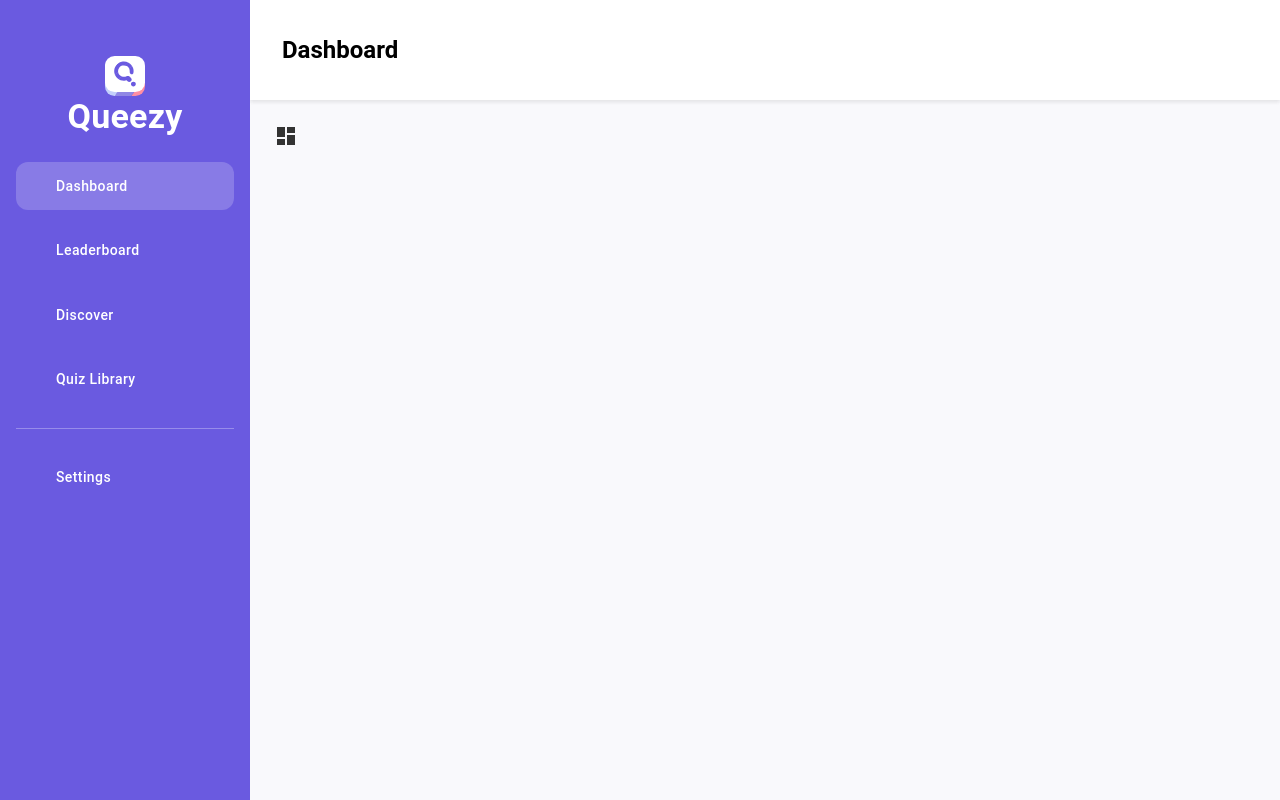
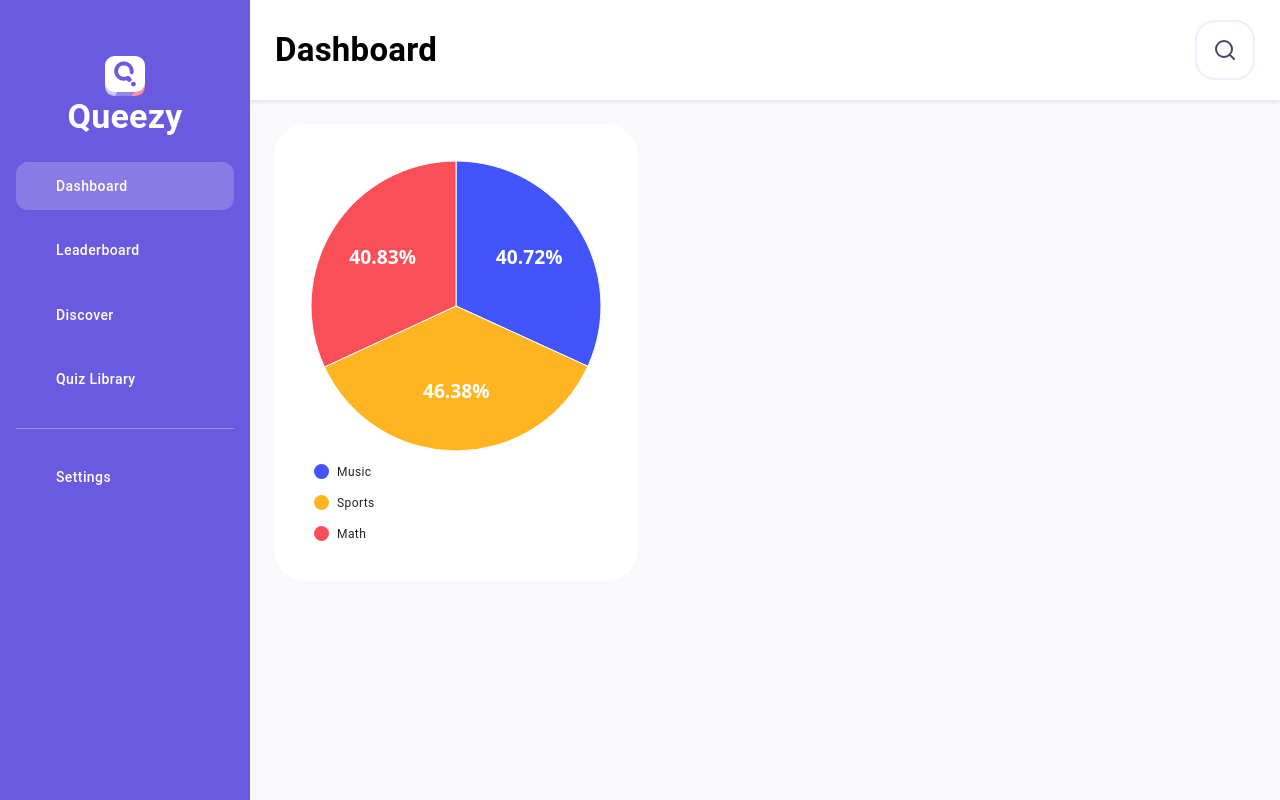
Before and after one commit to shuhrat71/Queezy, a React (Vite) app: page / in a window 1280 px wide. Built offline with nearby package versions, Linux system fonts and the light colour scheme; some icons are missing.

Commit message:
add Dashboard page and enhance Topbar with search functionality

```diff
--- a/src/App.tsx
+++ b/src/App.tsx
@@ -1,11 +1,12 @@
 import { Route, Routes } from "react-router-dom";
 import "./App.css";
 import Sidebar from "./assets/components/Sidebar";
-import { Dashboard, Leaderboard, Settings } from "@mui/icons-material";
+import { Leaderboard, Settings } from "@mui/icons-material";
 import Discover from "./features/pages/Discover/Discover";
 import QuizLibrary from "./features/pages/QuizLibrary/QuizLibrary";
 import { Box } from "@mui/material";
 import Topbar from "./assets/components/Topbar";
+import Dashboard from "./features/pages/Dashboard/Dashboard";
 
 function App() {
   return (
--- a/src/assets/components/Topbar.tsx
+++ b/src/assets/components/Topbar.tsx
@@ -1,6 +1,15 @@
-import { Typography } from "@mui/material";
-import { TopbarWrapper } from "./style/topbar";
+import React from "react";
 import { useLocation } from "react-router-dom";
+
+import {
+  SearchBox,
+  SearchModal,
+  TopbarWrapper,
+  TopLeftBar,
+} from "./style/topbar";
+import { Box, Modal, Typography } from "@mui/material";
+
+import SearchIcon from "../icons/SearchIcon.svg";
 const pathToTitleMap: Record<string, string> = {
   "/": "Dashboard",
   "/discover": "Discover",
@@ -9,14 +18,46 @@ const pathToTitleMap: Record<string, string> = {
   "/settings": "Settings",
 };
 const Topbar = () => {
+  const [open, setOpen] = React.useState(false);
+  const handleOpen = () => setOpen(true);
+  const handleClose = () => setOpen(false);
   const location = useLocation();
   const currentTitle = pathToTitleMap[location.pathname] || "";
 
   return (
     <TopbarWrapper>
-      <Typography variant="h5" fontWeight={700} color="#000000">
-        {currentTitle}
-      </Typography>
+      <Box>
+        <Typography
+          variant="h4"
+          fontSize={"33px"}
+          fontWeight={700}
+          color="#000000"
+        >
+          {currentTitle}
+        </Typography>
+      </Box>
+      <Modal
+        open={open}
+        onClose={handleClose}
+        aria-labelledby="modal-modal-title"
+        aria-describedby="modal-modal-description"
+      >
+        <Box sx={SearchModal}>
+          <Typography id="modal-modal-title" variant="h6" component="h2">
+            Text in a modal
+          </Typography>
+          <Typography id="modal-modal-description" sx={{ mt: 2 }}>
+            Duis mollis, est non commodo luctus, nisi erat porttitor ligula.
+          </Typography>
+        </Box>
+      </Modal>
+      <Box>
+        <TopLeftBar>
+          <SearchBox onClick={handleOpen}>
+            <img src={SearchIcon} alt="" />
+          </SearchBox>
+        </TopLeftBar>
+      </Box>
     </TopbarWrapper>
   );
 };
--- a/src/assets/components/style/topbar.ts
+++ b/src/assets/components/style/topbar.ts
@@ -1,10 +1,18 @@
 import styled from "@emotion/styled";
 import { Box } from "@mui/material";
 
-// export const Topbar = styled("div")`
-//   width: 400px;
-//   padding: 0;
-// `;
+export const SearchModal = {
+  position: "absolute",
+  top: "50%",
+  left: "50%",
+  transform: "translate(-50%, -50%)",
+  width: 400,
+  bgcolor: "background.paper",
+  border: "2px solid #000",
+  boxShadow: 24,
+  p: 4,
+};
+
 export const TopbarWrapper = styled(Box)({
   width: "100%",
   height: "100px",
@@ -12,7 +20,24 @@ export const TopbarWrapper = styled(Box)({
   display: "flex",
   alignItems: "center",
   justifyContent: "space-between",
-  padding: "0 32px",
+  padding: "0 25px",
   boxShadow: "0 2px 4px rgba(0,0,0,0.05)",
   boxSizing: "border-box",
 });
+
+export const TopLeftBar = styled("div")`
+  padding: 0;
+`;
+export const SearchBox = styled("div")`
+  width: 56px;
+  height: 56px;
+  border: 2px solid #efeefc;
+  border-radius: 20px;
+  color: black;
+  display: flex;
+  align-items: center;
+  justify-content: center;
+  :hover {
+    cursor: pointer;
+  }
+`;
--- a/src/features/pages/Dashboard/Dashboard.tsx
+++ b/src/features/pages/Dashboard/Dashboard.tsx
@@ -4,8 +4,8 @@ import { QuizePerformanceDiagram } from ".";
 
 type Props = {};
 const size = {
-  width: 200,
-  height: 200,
+  width: 300,
+  height: 300,
 };
 
 const data = {
@@ -15,22 +15,27 @@ const data = {
 function Dashboard({}: Props) {
   return (
     <>
-      <h1>dsd</h1>
-      <h1>sacsa</h1>
       <QuizePerformanceDiagram>
         <PieChart
           series={[
             {
               arcLabel: (item) => `${item.value}%`,
-              arcLabelMinAngle: 35,
+              arcLabelMinAngle: 45,
               arcLabelRadius: "60%",
+
               ...data,
             },
           ]}
           sx={{
             [`& .${pieArcLabelClasses.root}`]: {
-              fontWeight: "bold",
+              fill: "#fff",
+              fontSize: "1.2rem",
+              fontWeight: 700,
             },
+            display: "flex",
+            flexDirection: "column-reverse",
+            alignItems: "flex-start",
+            color: "#fff",
           }}
           {...size}
         />
--- a/src/features/pages/Dashboard/index.ts
+++ b/src/features/pages/Dashboard/index.ts
@@ -1,9 +1,10 @@
 import styled from "@emotion/styled";
 
 export const QuizePerformanceDiagram = styled.div`
-  max-width: 400px;
+  max-width: 300px;
   width: 100%;
   padding: 32px;
   background-color: #fff;
   border-radius: 32px;
+  color: #fff;
 `;
--- a/src/features/pages/Dashboard/mockData.ts
+++ b/src/features/pages/Dashboard/mockData.ts
@@ -1,23 +1,15 @@
 export const desktopOS = [
   {
-    label: "Windows",
-    value: 72.72,
+    label: "Music",
+    value: 40.72,
   },
   {
-    label: "OS X",
-    value: 16.38,
+    label: "Sports",
+    value: 46.38,
   },
   {
-    label: "Linux",
-    value: 3.83,
-  },
-  {
-    label: "Chrome OS",
-    value: 2.42,
-  },
-  {
-    label: "Other",
-    value: 4.65,
+    label: "Math",
+    value: 40.83,
   },
 ];
 
```
Also changed, not shown: src/assets/icons/SearchIcon.svg (added).
